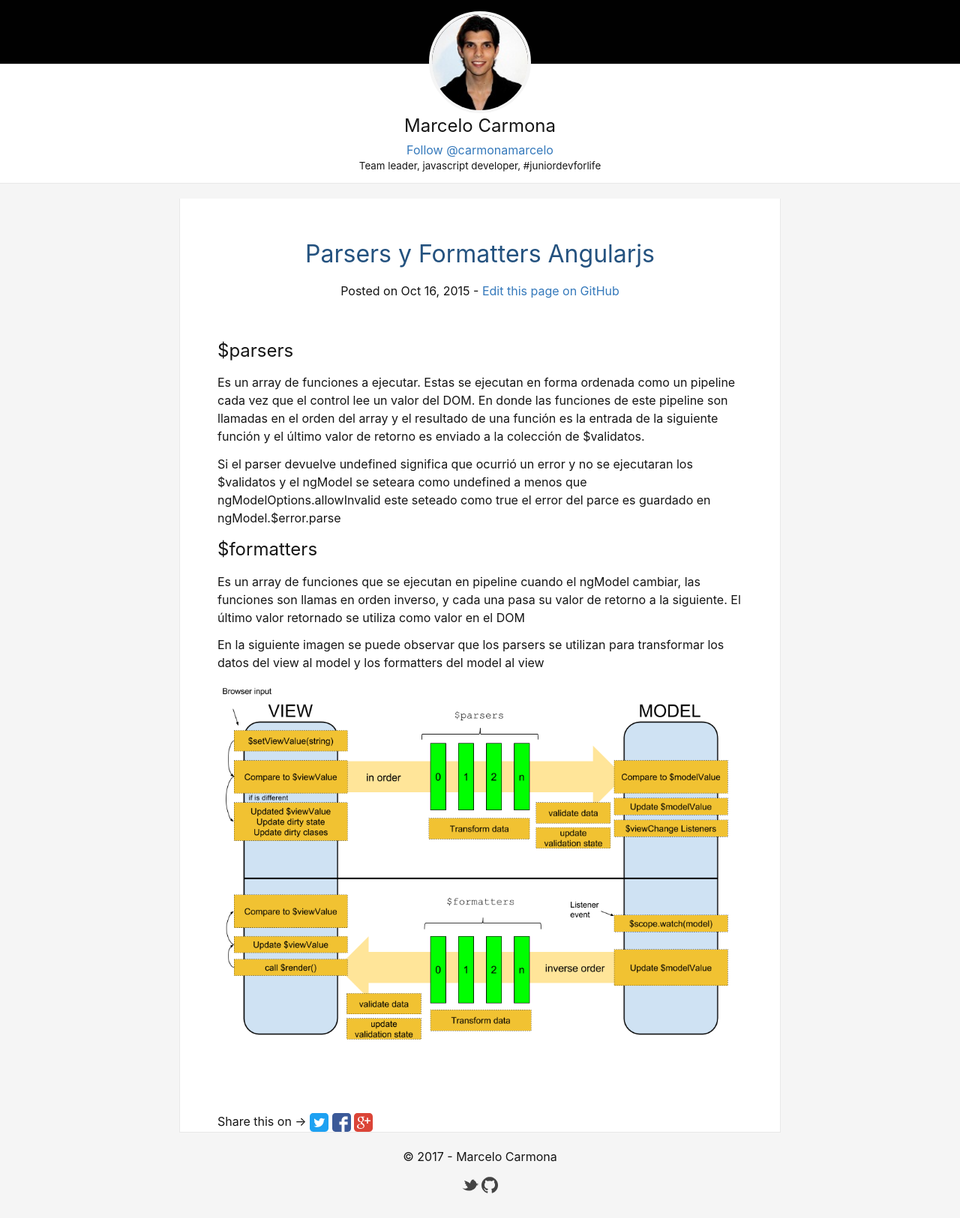
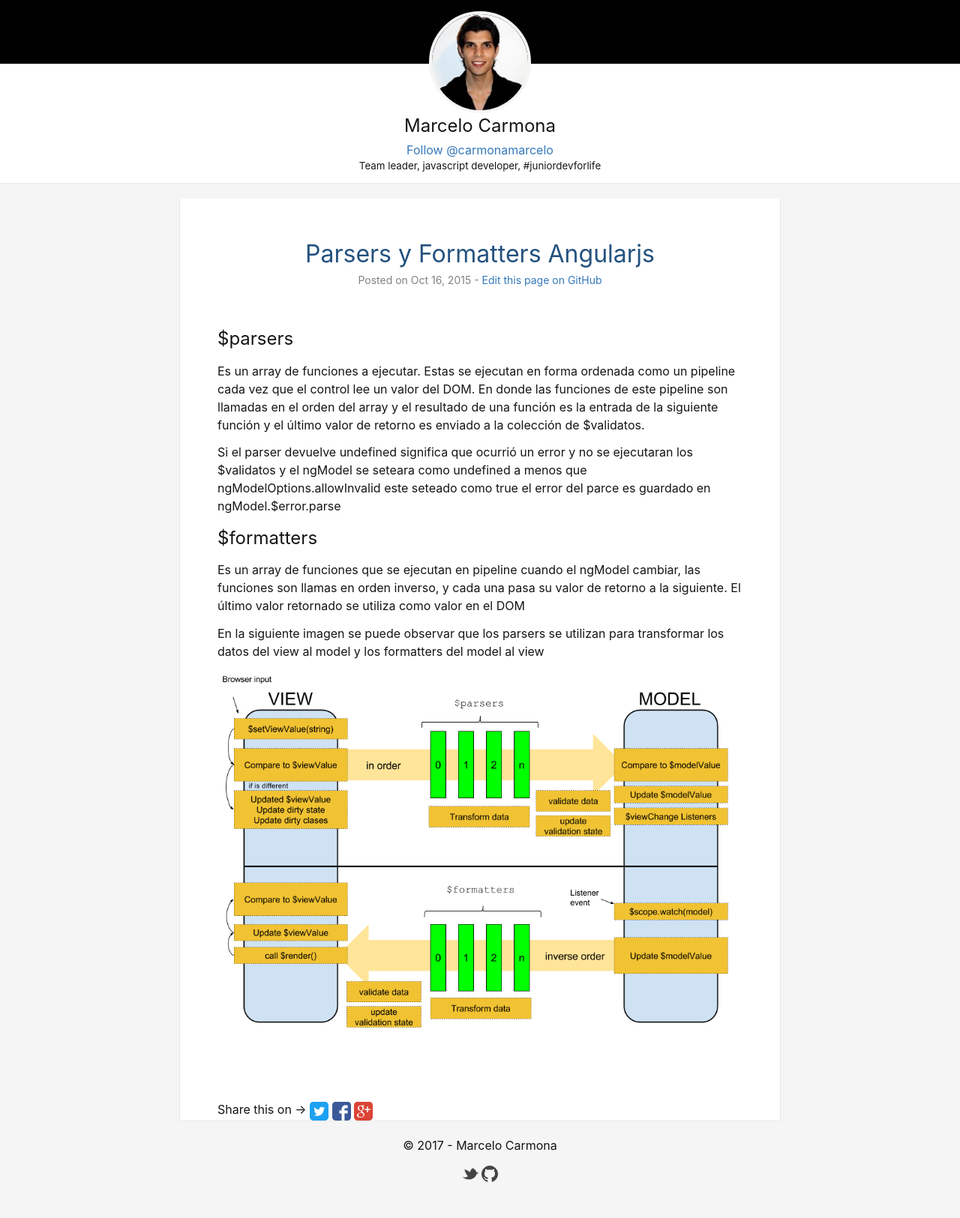
Before and after one commit to marcelocarmona/marcelocarmona.github.io, a Jekyll site: the page built from _posts/2015-10-16-parsers-and-formatters.md, in a window 1280 px wide. Shown: the whole page at 75% size. Built offline with Jekyll 4.4.1, drawn with Linux system fonts in a browser that asks for light colours; comment, search, counter and statistics services are not loaded.

Commit message:
post__meta fixed

```diff
--- a/_layouts/post.html
+++ b/_layouts/post.html
@@ -5,7 +5,7 @@ layout: default
 
   <header class="post-header">
     <h1 class="post__title" itemprop="name headline">{{ page.title }}</h1>
-    <p class="post-meta">
+    <div class="post__meta">
       <time datetime="{{ page.date | date_to_xmlschema }}" itemprop="datePublished">
         Posted on {{ page.date | date: "%b %-d, %Y" }}
       </time>{% if page.author %} <span itemprop="author" itemscope itemtype="http://schema.org/Person"></span>{% endif %}
@@ -15,7 +15,7 @@ layout: default
         Edit this page on GitHub
       </a>
       {% endif %}
-    </p>
+    </div>
   </header>
 
   <div class="post-content" itemprop="articleBody">
--- a/_sass/_layout.scss
+++ b/_sass/_layout.scss
@@ -146,11 +146,13 @@
 .post__meta {
   font-size: $small-font-size;
   color: $grey-color;
+  margin-bottom: 15px;
 }
 
 .post__title {
   font-size: 2em;
   color: darken($brand-color, 15%);
+  margin-bottom: 0;
 }
 
 /**
--- a/index.html
+++ b/index.html
@@ -9,9 +9,9 @@ layout: default
         <h1 class="post__title">
           <a href="{{ post.url | prepend: site.baseurl }}">{{ post.title }}</a>
         </h1>
-        <span class="post__meta">Posted on {{ post.date | date: "%b %-d, %Y" }} by <a href="//twitter.com/carmonamarcelo" target="_blank">Marcelo Carmona</a></span>
+        <div class="post__meta">Posted on {{ post.date | date: "%b %-d, %Y" }} by <a href="//twitter.com/carmonamarcelo" target="_blank">Marcelo Carmona</a></div>
         <p>{{ post.content | strip_html | truncatewords:50 }}</p>
-<a href="{{ post.url }}">Read more...</a>
+        <a href="{{ post.url }}">Read more...</a>
       </li>
     {% endfor %}
   </ul>
```
